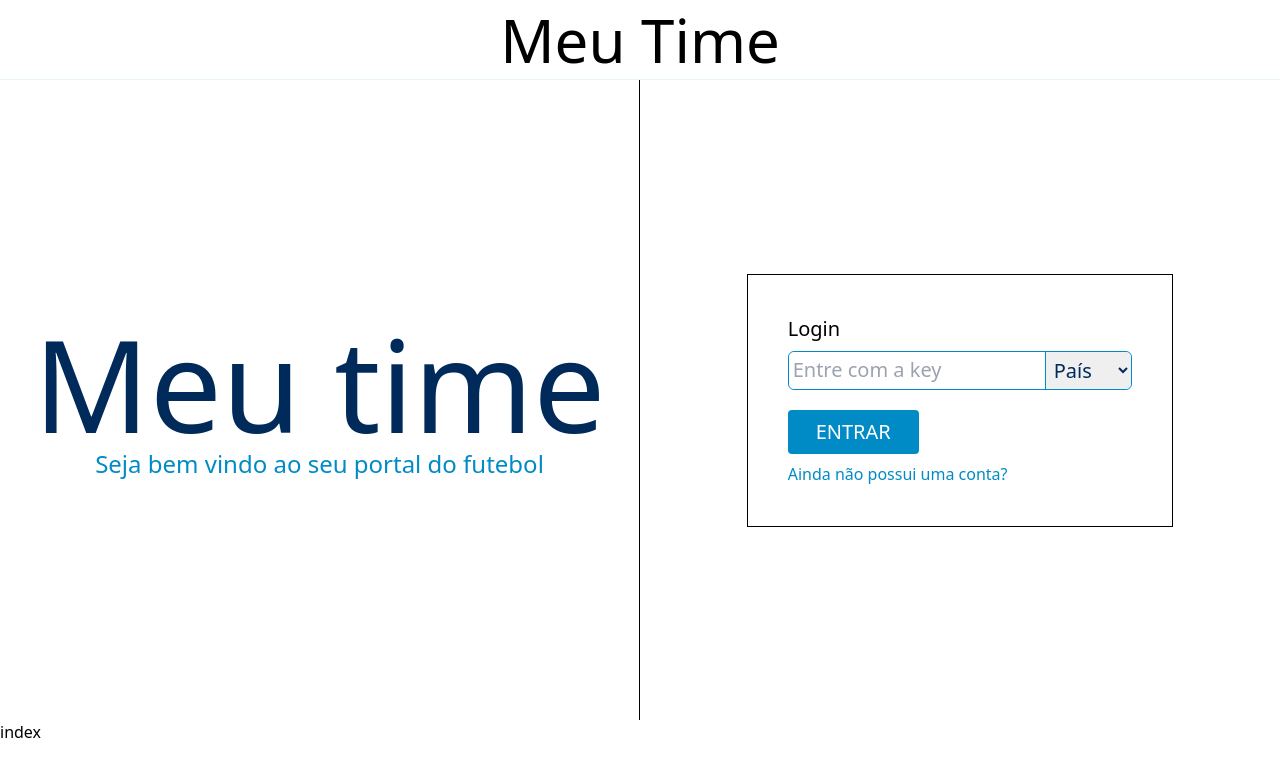
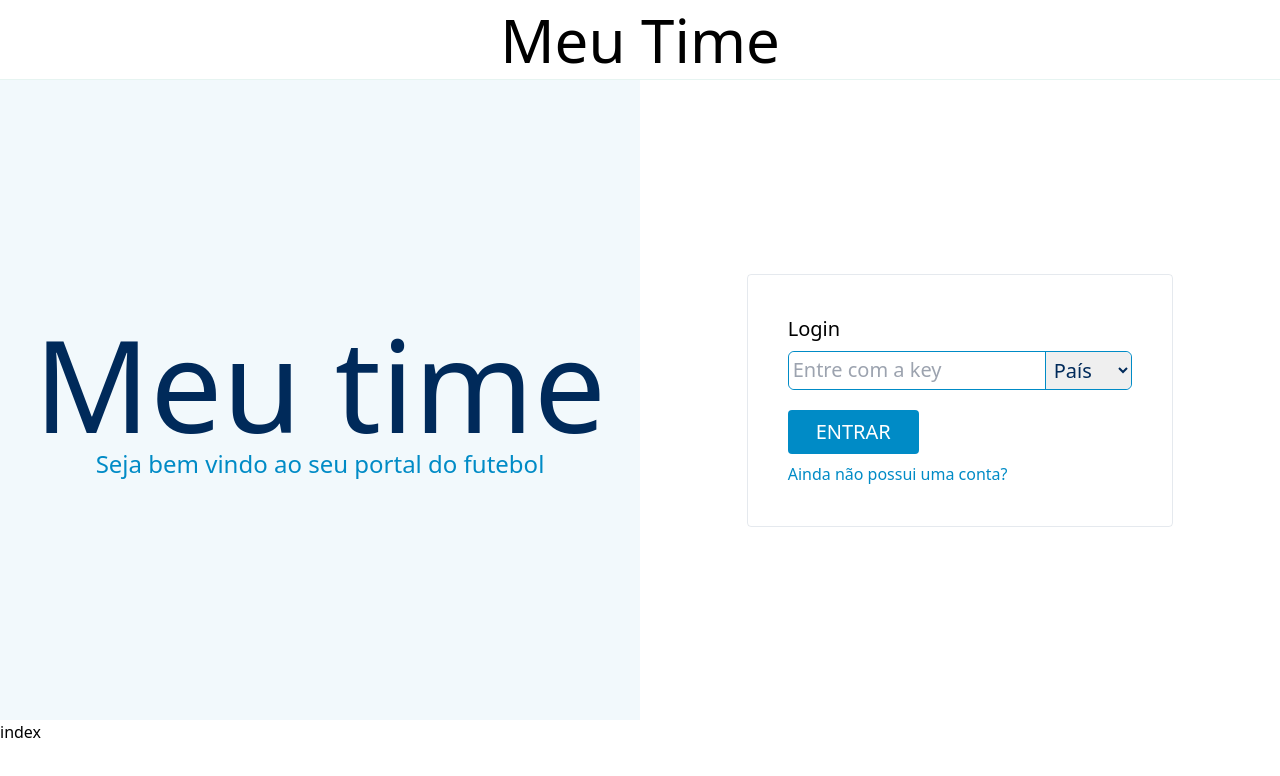
Before and after one commit to AlvesPHGA/trade-technology-teste-tecnico, a React (Vite) app: page / in a window 1280 px wide. Shown: the top 776 px of the page. Built offline with nearby package versions, Linux system fonts and the light colour scheme.

Commit message:
updated login page

```diff
--- a/src/pages/home/Login/page.tsx
+++ b/src/pages/home/Login/page.tsx
@@ -3,7 +3,7 @@ import Button from '../../../components/Button/Button';
 const Login = () => {
    return (
       <section className="flex items-center justify-center">
-         <form className="border w-2/3 py-10 px-10">
+         <form className="w-2/3 py-10 px-10 rounded border border-trade_tech-cool_black/10">
             <div>
                <span className="text-xl">Login</span>
                <div className="border border-trade_tech-blue_ncs grid grid-cols-loginForm text-xl rounded-md mt-2">
--- a/src/pages/home/intro_home/intro.tsx
+++ b/src/pages/home/intro_home/intro.tsx
@@ -1,6 +1,6 @@
 const Intro_home = () => {
    return (
-      <div className="text-center w-full border-r flex flex-col justify-center">
+      <div className="text-center w-full flex flex-col justify-center bg-trade_tech-blue_ncs/5">
          <h1 className="text-9xl font-sans text-trade_tech-cool_black">
             Meu time
          </h1>
```
